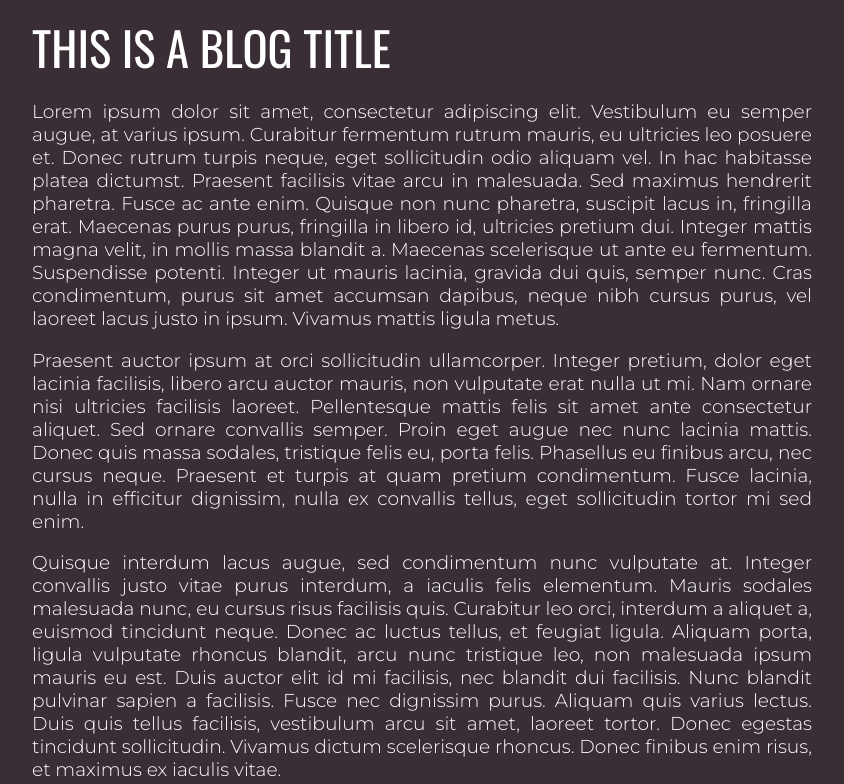
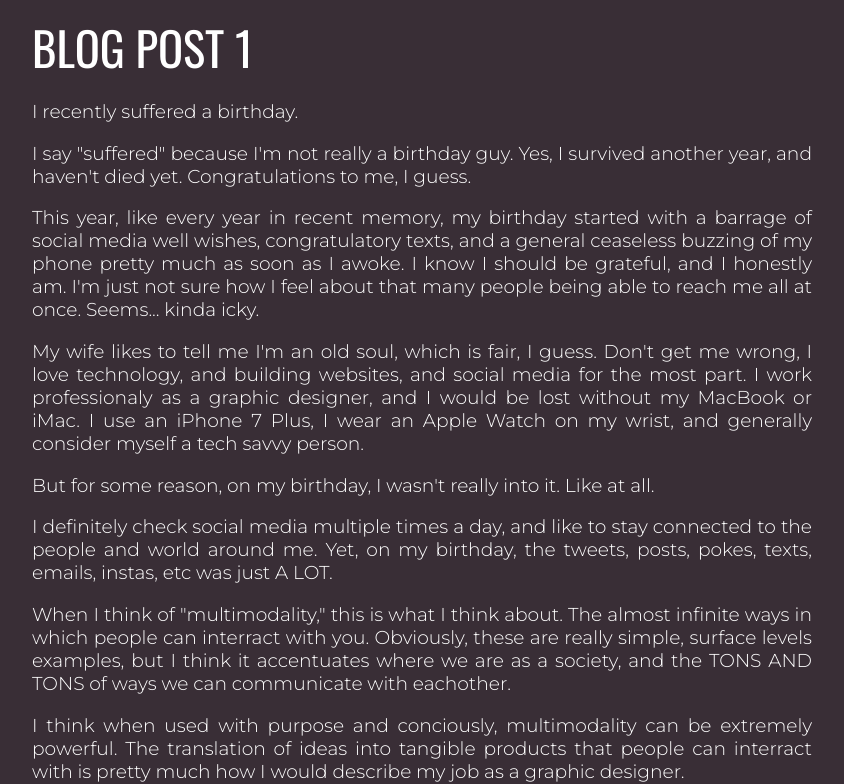
Before and after one commit to moses3180/moses3180.github.io, a plain HTML site: page blog.html in a window 1280 px wide. Shown: the part 41-825 px from the top of the page, without its empty margins (218-1062 px from the left). Drawn offline with nearby package versions, Linux system fonts and the light colour scheme.

Commit message:
blog post 1

```diff
--- a/blog.html
+++ b/blog.html
@@ -13,14 +13,16 @@
   <nav><h2><b>MOSES 3180 &nbsp;&nbsp;</b> <a href="/blog">&nbsp;&nbsp;BLOG&nbsp;&nbsp;</a> <a href="/technobio">&nbsp;&nbsp;TECHNOBIO&nbsp;&nbsp;</a> <a href="/podcast">&nbsp;&nbsp;PODCAST&nbsp;&nbsp;</a> <a href="/doc">&nbsp;&nbsp;DOC&nbsp;&nbsp;</a></h2>
   	</nav>
 
-  	<btitle>THIS IS A BLOG TITLE</btitle>
-  	<p>Lorem ipsum dolor sit amet, consectetur adipiscing elit. Vestibulum eu semper augue, at varius ipsum. Curabitur fermentum rutrum mauris, eu ultricies leo posuere et. Donec rutrum turpis neque, eget sollicitudin odio aliquam vel. In hac habitasse platea dictumst. Praesent facilisis vitae arcu in malesuada. Sed maximus hendrerit pharetra. Fusce ac ante enim. Quisque non nunc pharetra, suscipit lacus in, fringilla erat. Maecenas purus purus, fringilla in libero id, ultricies pretium dui. Integer mattis magna velit, in mollis massa blandit a. Maecenas scelerisque ut ante eu fermentum. Suspendisse potenti. Integer ut mauris lacinia, gravida dui quis, semper nunc. Cras condimentum, purus sit amet accumsan dapibus, neque nibh cursus purus, vel laoreet lacus justo in ipsum. Vivamus mattis ligula metus.
-
-	<p>Praesent auctor ipsum at orci sollicitudin ullamcorper. Integer pretium, dolor eget lacinia facilisis, libero arcu auctor mauris, non vulputate erat nulla ut mi. Nam ornare nisi ultricies facilisis laoreet. Pellentesque mattis felis sit amet ante consectetur aliquet. Sed ornare convallis semper. Proin eget augue nec nunc lacinia mattis. Donec quis massa sodales, tristique felis eu, porta felis. Phasellus eu finibus arcu, nec cursus neque. Praesent et turpis at quam pretium condimentum. Fusce lacinia, nulla in efficitur dignissim, nulla ex convallis tellus, eget sollicitudin tortor mi sed enim.
-
-	<p>Quisque interdum lacus augue, sed condimentum nunc vulputate at. Integer convallis justo vitae purus interdum, a iaculis felis elementum. Mauris sodales malesuada nunc, eu cursus risus facilisis quis. Curabitur leo orci, interdum a aliquet a, euismod tincidunt neque. Donec ac luctus tellus, et feugiat ligula. Aliquam porta, ligula vulputate rhoncus blandit, arcu nunc tristique leo, non malesuada ipsum mauris eu est. Duis auctor elit id mi facilisis, nec blandit dui facilisis. Nunc blandit pulvinar sapien a facilisis. Fusce nec dignissim purus. Aliquam quis varius lectus. Duis quis tellus facilisis, vestibulum arcu sit amet, laoreet tortor. Donec egestas tincidunt sollicitudin. Vivamus dictum scelerisque rhoncus. Donec finibus enim risus, et maximus ex iaculis vitae.
-
-	<p>Cras pharetra ullamcorper ante vehicula facilisis. Vivamus vitae vestibulum dolor, eget finibus eros. Sed porttitor neque et est molestie vehicula. Nulla tincidunt enim eu dui pellentesque sollicitudin. In faucibus quis urna a ultricies. Phasellus aliquet, dui sed maximus semper, diam erat finibus nisl, quis cursus mauris metus ut nibh. Class aptent taciti sociosqu ad litora torquent per conubia nostra, per inceptos himenaeos. Donec sed aliquet arcu. Nunc lacinia luctus fringilla. Morbi placerat pulvinar dolor a pretium. Duis dapibus justo et fermentum consequat. Nullam at posuere orci.</p>
+  	<btitle>BLOG POST 1</btitle>
+  	<p>I recently suffered a birthday.
+      <p>I say "suffered" because I'm not really a birthday guy. Yes, I survived another year, and haven't died yet. Congratulations to me, I guess.
+      <p> This year, like every year in recent memory, my birthday started with a barrage of social media well wishes, congratulatory texts, and a general ceaseless buzzing of my phone pretty much as soon as I awoke. I know I should be grateful, and I honestly am. I'm just not sure how I feel about that many people being able to reach me all at once. Seems... kinda icky.
+        <p> My wife likes to tell me I'm an old soul, which is fair, I guess. Don't get me wrong, I love technology, and building websites, and social media for the most part. I work professionaly as a graphic designer, and I would be lost without my MacBook or iMac. I use an iPhone 7 Plus, I wear an Apple Watch on my wrist, and generally consider myself a tech savvy person.
+          <p> But for some reason, on my birthday, I wasn't really into it. Like at all.
+            <p>I definitely check social media multiple times a day, and like to stay connected to the people and world around me. Yet, on my birthday, the tweets, posts, pokes, texts, emails, instas, etc was just A LOT.
+              <p>When I think of "multimodality," this is what I think about. The almost infinite ways in which people can interract with you. Obviously, these are really simple, surface levels examples, but I think it accentuates where we are as a society, and the TONS AND TONS of ways we can communicate with eachother.
+                <p>I think when used with purpose and conciously, multimodality can be extremely powerful. The translation of ideas into tangible products that people can interract with is pretty much how I would describe my job as a graphic designer.
+                  <p>Let's get multimodal.</p>
 
 
 
```
